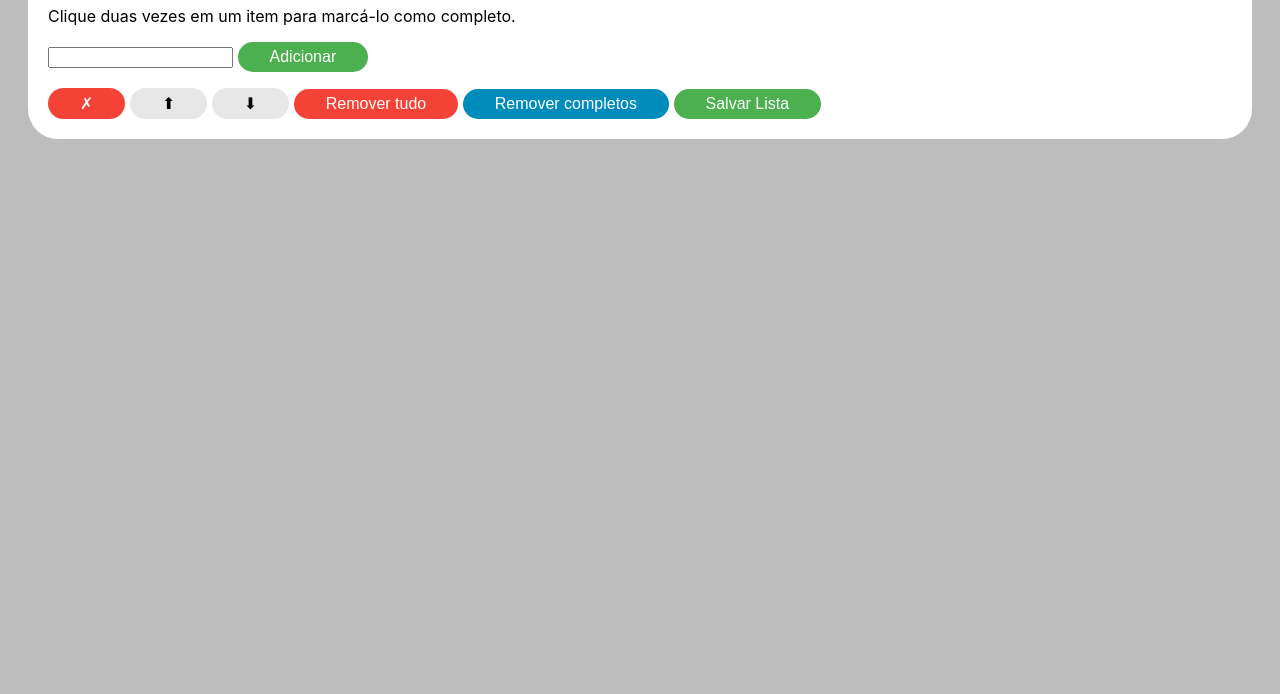
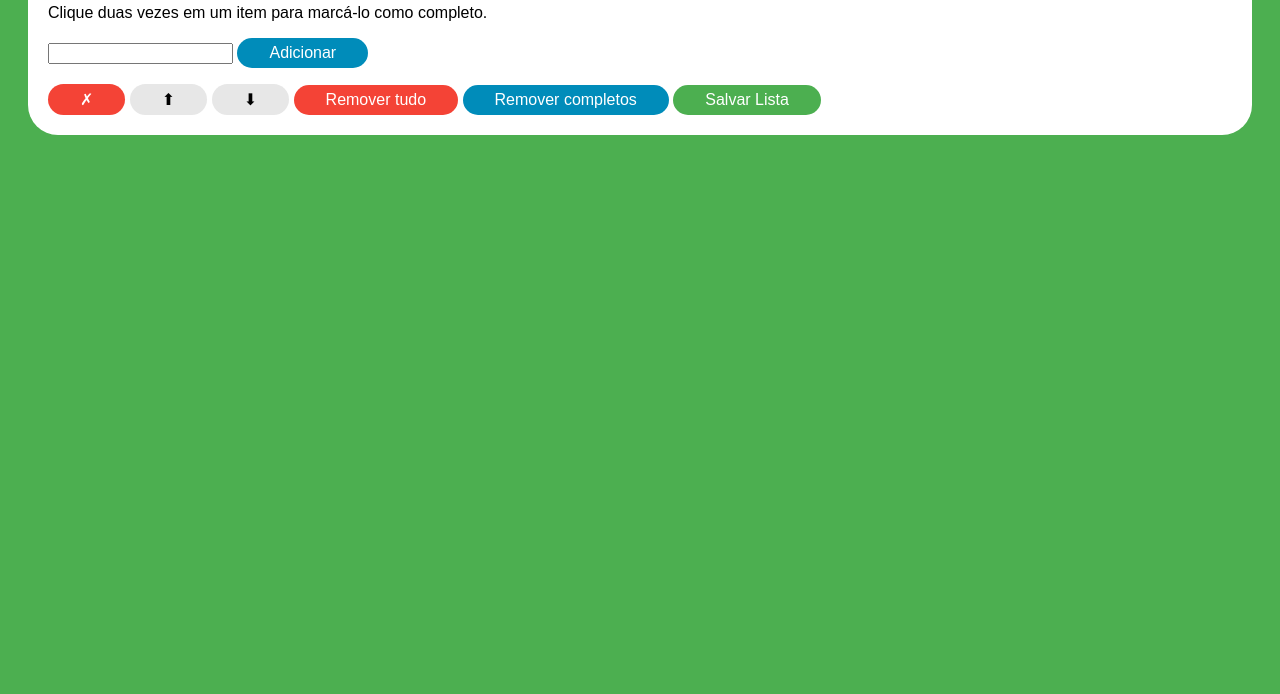
Before and after one commit to martinsfaah/todo-list, a website: page index.html in a window 1280 px wide. Shown: the part 106-800 px from the top of the page. Drawn offline with Linux system fonts and the light colour scheme.

Commit message:
adequa lint

```diff
--- a/style.css
+++ b/style.css
@@ -1,11 +1,11 @@
 body {
-  background-color: rgb(189, 189, 189);
-  font-family: -apple-system, BlinkMacSystemFont, 'Segoe UI', Roboto, Oxygen, Ubuntu, Cantarell, 'Open Sans', 'Helvetica Neue', sans-serif;
+  background-color: #4CAF50;
+  font-family: sans-serif;
 }
 
 #content {
   margin: 20px;
-  padding: 10px 20px 20px 20px;
+  padding: 10px 20px 20px;
   border-radius: 30px;
   text-align: left;
   background-color: white;
@@ -27,15 +27,15 @@ button {
 
 #mover-cima, #mover-baixo {
   background-color: #e7e7e7;
-  color: black
+  color: black;
 }
 
-#remover-finalizados {
-  background-color: #008CBA;
+#criar-tarefa, #remover-finalizados {
+  background-color: #008cba;
   color: white;
 }
 
-#criar-tarefa, #salvar-tarefas {
-  background-color: #4CAF50;
+#salvar-tarefas {
+  background-color: #4caf50;
   color: white;
 }
```
